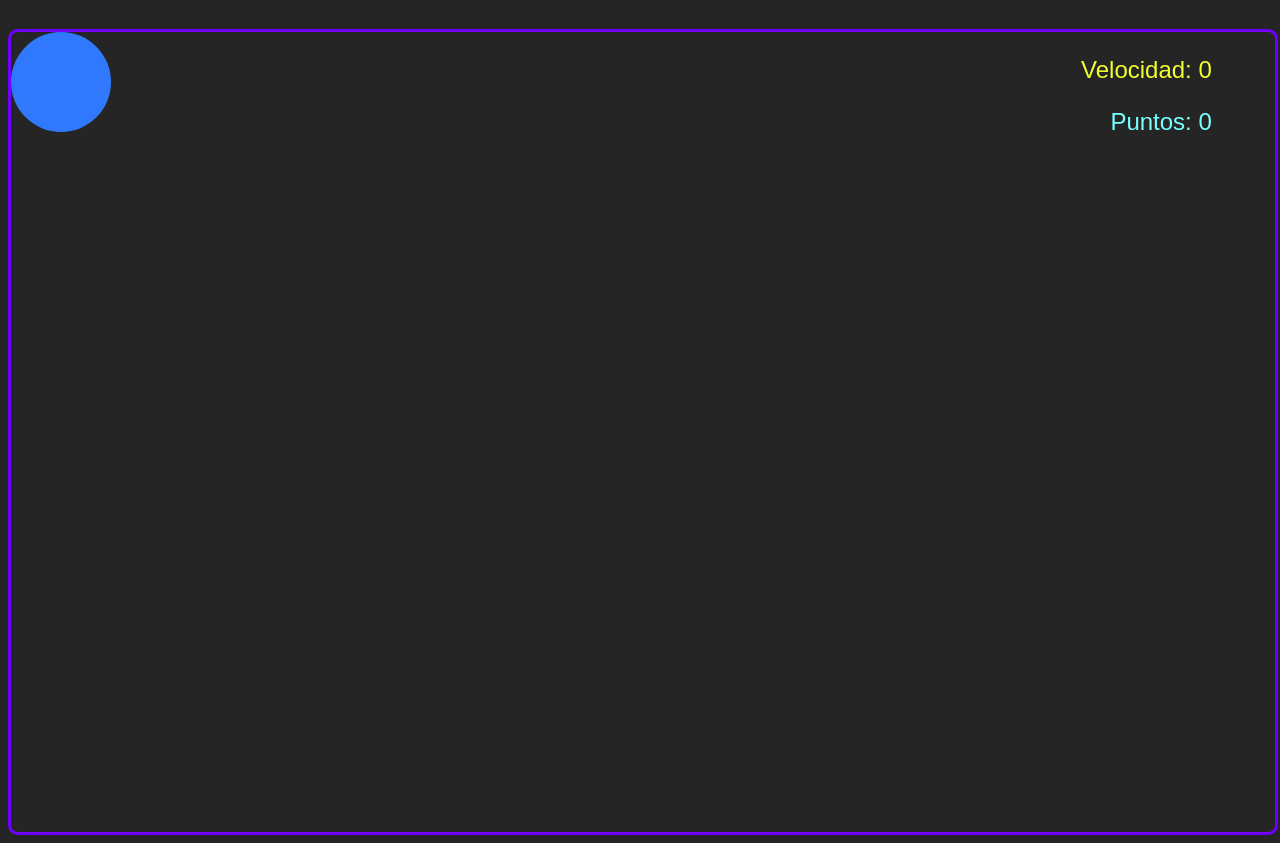
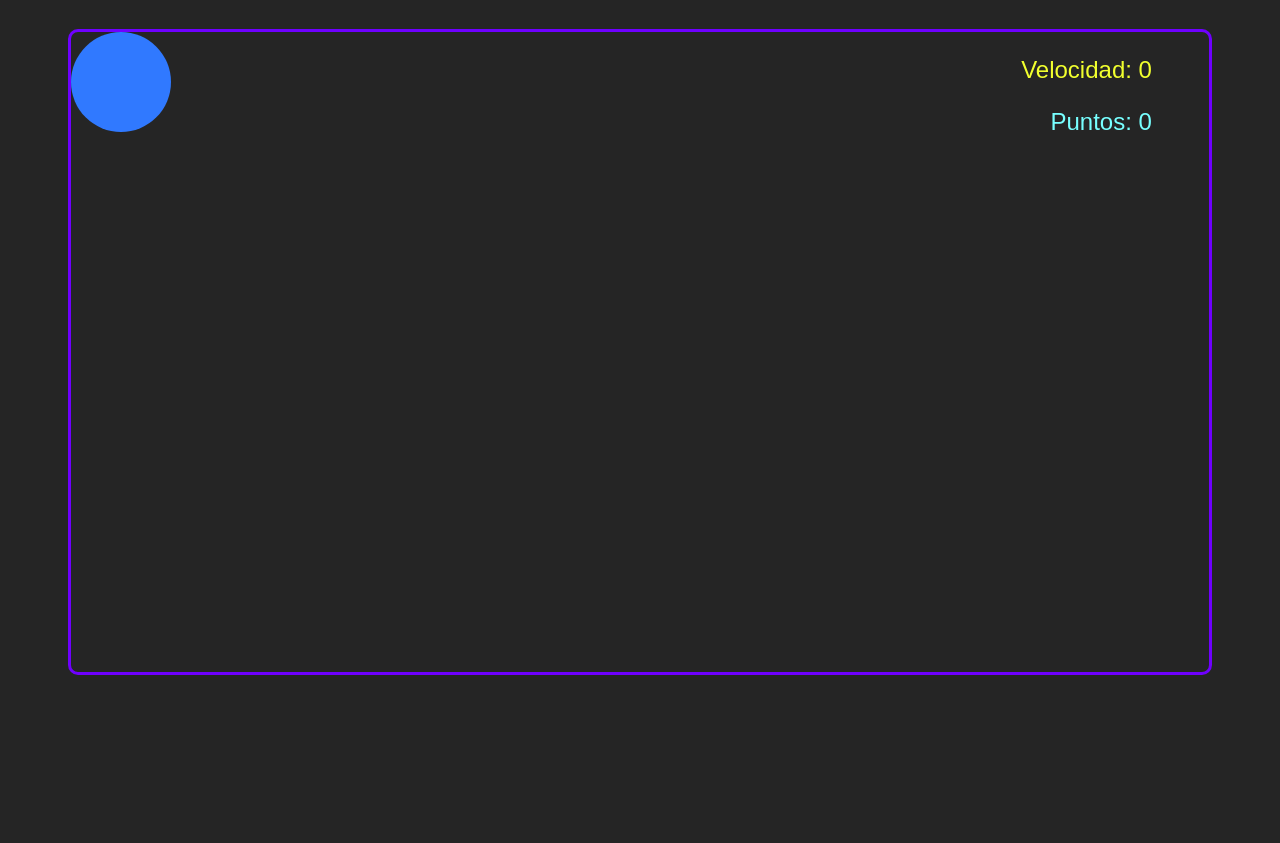
Before and after one commit to zackproject/catch-me, a plain HTML site: page index.html in a window 1280 px wide. Shown: the part 99-942 px from the top of the page. After the commit the page ends 800 px from the top, so only its background shows below. Drawn offline with Linux system fonts and the light colour scheme.

Commit message:
Update index.html

```diff
--- a/index.html
+++ b/index.html
@@ -16,8 +16,9 @@
 
     #game-container {
       position: relative;
-      width: 100%;
-      height: 100vh;
+      width: 90%;
+      height: 80vh;
+      margin: auto;
       overflow: hidden;
       border-style: solid;
       border-radius: 10px;
```
